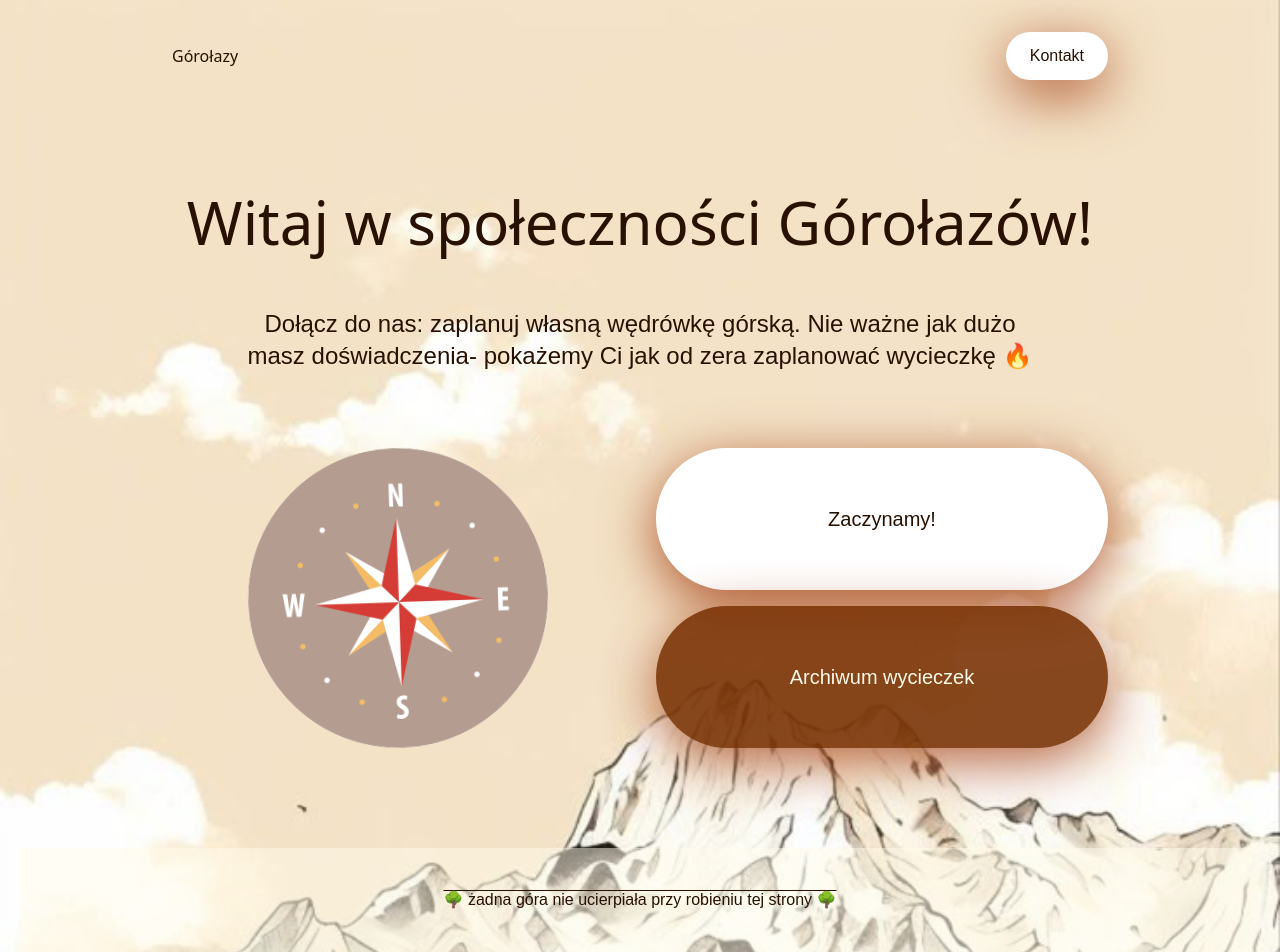
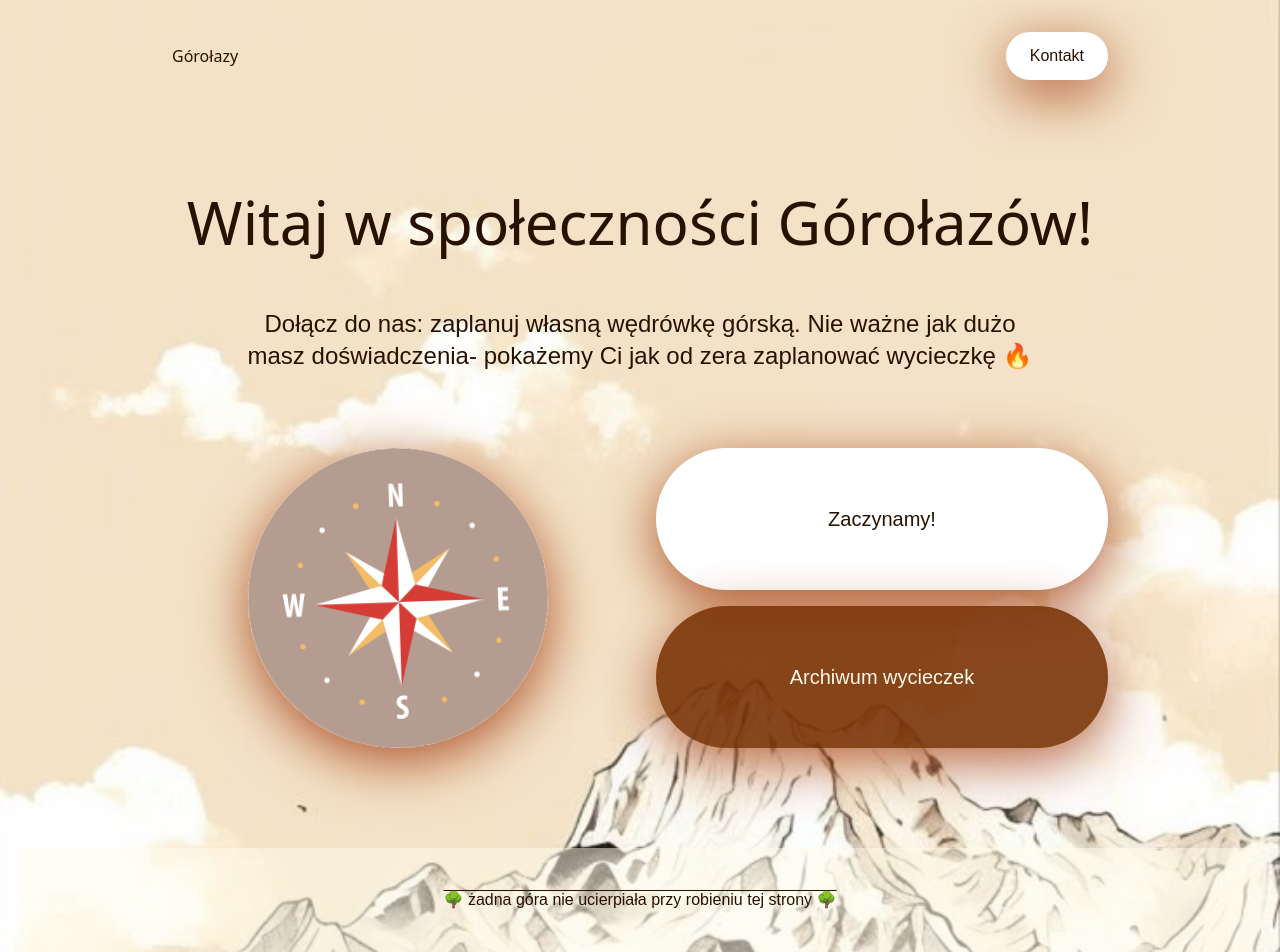
Before and after one commit to kama-pa-go/KGprojects, a Jekyll site: the page index.html, which Jekyll copies as it is, in a window 1280 px wide and 952 px high. Built offline with Jekyll 4.4.1, drawn with Linux system fonts in a browser that asks for light colours; some web fonts are replaced.

Commit message:
Update index.html

```diff
--- a/index.html
+++ b/index.html
@@ -93,7 +93,7 @@
 
   <div class="grid grid-cols-1 justify-content: space-around justify-items-center sm:grid-cols-2 gap-4 sm:gap-8 py-5">
 
-  <div style=""><img src="assets/images/kompas.jpg" alt="kompas" class="rounded-full animate-wiggle max-w-[100px] sm: max-w-[200px] md: max-w-[300px]"></div>
+  <div style=""><img src="assets/images/kompas.jpg" alt="kompas" class="rounded-full orangeShadow animate-wiggle max-w-[100px] sm: max-w-[200px] md: max-w-[300px]"></div>
 
   <div class="grid w-full grid-rows-2 gap-4">
         <button class="w-full px-6 lightShadow py-3 sm:px-10 dm:px-15 sm:py-4 cursor-pointer rounded-full bg-white orangeShadow"
```
